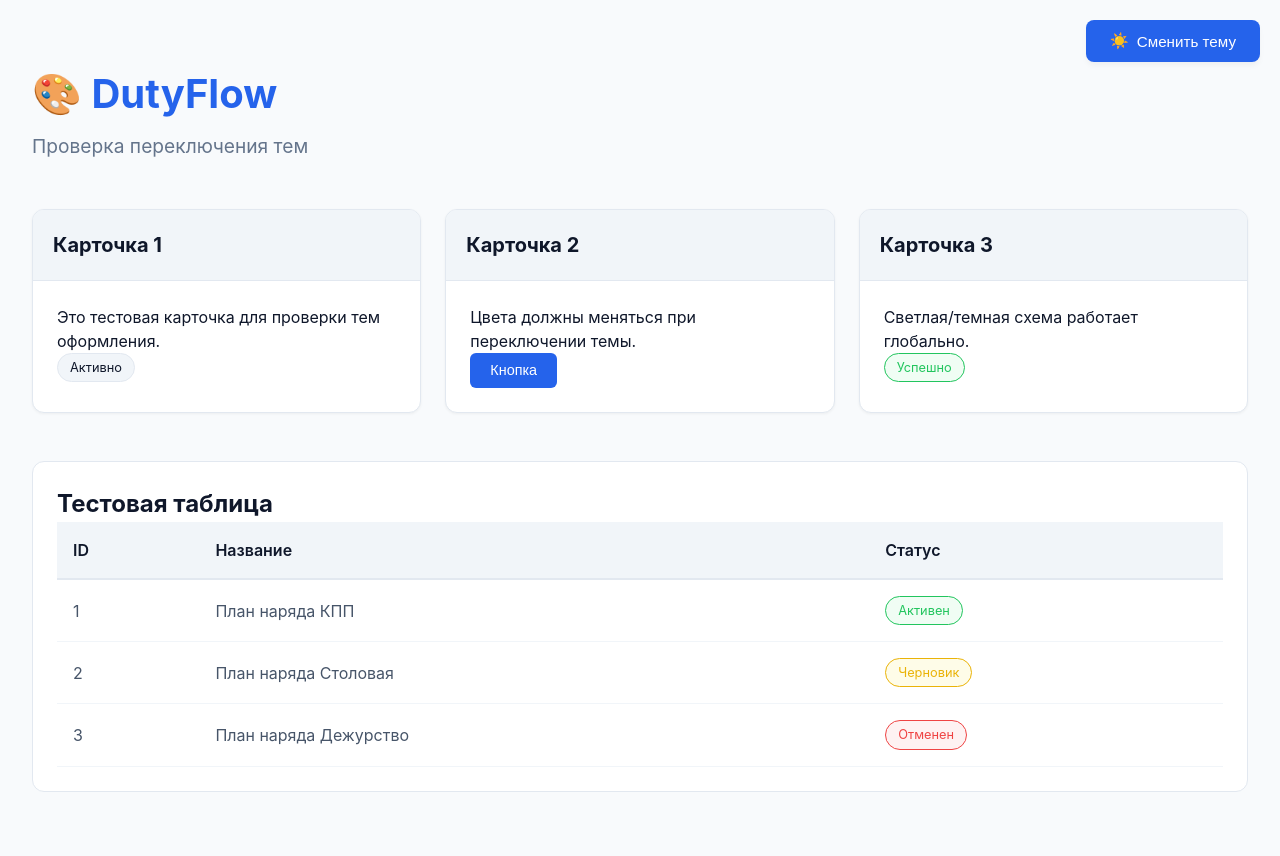
After one commit to m43381/duty_flow, a Django app: page / in a window 1280 px wide. The commit adds this page. Run offline with Django 5.2, Linux system fonts and the light colour scheme.

Commit message:
Создал страницу для проверки переключения светлой/темной темы, добавил иконку, изменил настройки

```diff
--- a/duty_flow/duty_flow/urls.py
+++ b/duty_flow/duty_flow/urls.py
@@ -1,22 +1,7 @@
-"""
-URL configuration for duty_flow project.
-
-The `urlpatterns` list routes URLs to views. For more information please see:
-    https://docs.djangoproject.com/en/6.0/topics/http/urls/
-Examples:
-Function views
-    1. Add an import:  from my_app import views
-    2. Add a URL to urlpatterns:  path('', views.home, name='home')
-Class-based views
-    1. Add an import:  from other_app.views import Home
-    2. Add a URL to urlpatterns:  path('', Home.as_view(), name='home')
-Including another URLconf
-    1. Import the include() function: from django.urls import include, path
-    2. Add a URL to urlpatterns:  path('blog/', include('blog.urls'))
-"""
 from django.contrib import admin
-from django.urls import path
+from django.urls import path, include
 
 urlpatterns = [
     path('admin/', admin.site.urls),
+    path('', include('frontend.urls')),
 ]
--- /dev/null
+++ b/duty_flow/frontend/urls.py
@@ -0,0 +1,9 @@
+from django.urls import path
+from . import views
+
+urlpatterns = [
+    path('', views.index, name='index'),
+    path('commandant/', views.commandant, name='commandant'),
+    path('faculty/', views.faculty, name='faculty'),
+    path('department/', views.department, name='department'),
+]
--- a/duty_flow/frontend/views.py
+++ b/duty_flow/frontend/views.py
@@ -1,3 +1,13 @@
 from django.shortcuts import render
 
-# Create your views here.
+def index(request):
+    return render(request, 'index.html')
+
+def commandant(request):
+    return render(request, 'cabinets/commandant.html')
+
+def faculty(request):
+    return render(request, 'cabinets/faculty.html')
+
+def department(request):
+    return render(request, 'cabinets/department.html')
--- /dev/null
+++ b/duty_flow/static/css/main.css
@@ -0,0 +1,179 @@
+/* ===== ГЛОБАЛЬНЫЕ СТИЛИ ===== */
+* {
+    margin: 0;
+    padding: 0;
+    box-sizing: border-box;
+}
+
+body {
+    font-family: -apple-system, BlinkMacSystemFont, 'Segoe UI', Roboto, sans-serif;
+    background: var(--bg-body);
+    color: var(--text);
+    line-height: 1.5;
+    transition: background-color 0.2s, color 0.2s;
+}
+
+.container {
+    max-width: 1280px;
+    margin: 0 auto;
+    padding: 2rem;
+}
+
+/* ===== КНОПКА ТЕМЫ ===== */
+.theme-toggle {
+    position: fixed;
+    top: 20px;
+    right: 20px;
+    display: flex;
+    align-items: center;
+    gap: 0.5rem;
+    padding: 0.75rem 1.5rem;
+    background: var(--primary);
+    color: white;
+    border: none;
+    border-radius: 0.5rem;
+    font-size: 0.95rem;
+    font-weight: 500;
+    cursor: pointer;
+    z-index: 1000;
+    box-shadow: var(--shadow-md);
+}
+
+.theme-toggle:hover {
+    background: var(--primary-dark);
+}
+
+.theme-icon-light {
+    display: var(--theme-icon-light);
+}
+
+.theme-icon-dark {
+    display: var(--theme-icon-dark);
+}
+
+/* ===== СТРАНИЦА ===== */
+.demo-page {
+    padding: 2rem 0;
+}
+
+.demo-page h1 {
+    font-size: 2.5rem;
+    color: var(--primary);
+    margin-bottom: 0.5rem;
+}
+
+.subtitle {
+    font-size: 1.2rem;
+    color: var(--text-muted);
+    margin-bottom: 3rem;
+}
+
+/* ===== КАРТОЧКИ ===== */
+.card-grid {
+    display: grid;
+    grid-template-columns: repeat(auto-fit, minmax(300px, 1fr));
+    gap: 1.5rem;
+    margin-bottom: 3rem;
+}
+
+.card {
+    background: var(--bg-card);
+    border: 1px solid var(--border);
+    border-radius: 0.75rem;
+    overflow: hidden;
+    box-shadow: var(--shadow);
+}
+
+.card-header {
+    padding: 1.25rem;
+    background: var(--bg-header);
+    border-bottom: 1px solid var(--border);
+}
+
+.card-header h2 {
+    margin: 0;
+    font-size: 1.25rem;
+    color: var(--text);
+}
+
+.card-body {
+    padding: 1.5rem;
+}
+
+/* ===== КНОПКИ ===== */
+.btn {
+    display: inline-block;
+    padding: 0.6rem 1.25rem;
+    background: var(--primary);
+    color: white;
+    border: none;
+    border-radius: 0.375rem;
+    font-size: 0.9rem;
+    cursor: pointer;
+}
+
+.btn:hover {
+    background: var(--primary-dark);
+}
+
+/* ===== БЕЙДЖИ ===== */
+.badge {
+    display: inline-block;
+    padding: 0.25rem 0.75rem;
+    background: var(--bg-hover);
+    border: 1px solid var(--border);
+    border-radius: 1rem;
+    font-size: 0.8rem;
+    color: var(--text);
+}
+
+.badge.success {
+    background: var(--success-bg);
+    border-color: var(--success);
+    color: var(--success);
+}
+
+.badge.warning {
+    background: var(--warning-bg);
+    border-color: var(--warning);
+    color: var(--warning);
+}
+
+.badge.danger {
+    background: var(--danger-bg);
+    border-color: var(--danger);
+    color: var(--danger);
+}
+
+/* ===== ТАБЛИЦА ===== */
+.table-container {
+    background: var(--bg-card);
+    border: 1px solid var(--border);
+    border-radius: 0.75rem;
+    padding: 1.5rem;
+    margin-top: 2rem;
+}
+
+.table {
+    width: 100%;
+    border-collapse: collapse;
+}
+
+.table th {
+    text-align: left;
+    padding: 1rem;
+    background: var(--bg-header);
+    border-bottom: 2px solid var(--border);
+    color: var(--text);
+    font-weight: 600;
+}
+
+.table td {
+    padding: 1rem;
+    border-bottom: 1px solid var(--border-light);
+    color: var(--text-light);
+}
+
+.table tr:hover td {
+    background: var(--bg-hover);
+}
--- a/duty_flow/static/css/themes/dark.css
+++ b/duty_flow/static/css/themes/dark.css
@@ -0,0 +1,31 @@
+:root {
+    --bg-body: #0f172a;
+    --bg-card: #1e293b;
+    --bg-hover: #334155;
+    --bg-header: #334155;
+
+    --text: #f1f5f9;
+    --text-light: #cbd5e1;
+    --text-muted: #94a3b8;
+
+    --border: #334155;
+    --border-light: #475569;
+
+    --primary: #3b82f6;
+    --primary-dark: #2563eb;
+    --primary-light: #60a5fa;
+    --primary-bg: #1e293b;
+
+    --success: #4ade80;
+    --success-bg: #1e293b;
+    --warning: #facc15;
+    --warning-bg: #1e293b;
+    --danger: #f87171;
+    --danger-bg: #1e293b;
+
+    --shadow: 0 1px 3px rgba(0,0,0,0.3);
+    --shadow-md: 0 4px 6px -1px rgba(0,0,0,0.3);
+
+    --theme-icon-light: none;
+    --theme-icon-dark: inline;
+}
--- a/duty_flow/static/css/themes/light.css
+++ b/duty_flow/static/css/themes/light.css
@@ -0,0 +1,31 @@
+:root {
+    --bg-body: #f8fafc;
+    --bg-card: #ffffff;
+    --bg-hover: #f1f5f9;
+    --bg-header: #f1f5f9;
+
+    --text: #0f172a;
+    --text-light: #475569;
+    --text-muted: #64748b;
+
+    --border: #e2e8f0;
+    --border-light: #f1f5f9;
+
+    --primary: #2563eb;
+    --primary-dark: #1d4ed8;
+    --primary-light: #60a5fa;
+    --primary-bg: #eff6ff;
+
+    --success: #22c55e;
+    --success-bg: #f0fdf4;
+    --warning: #eab308;
+    --warning-bg: #fefce8;
+    --danger: #ef4444;
+    --danger-bg: #fef2f2;
+
+    --shadow: 0 1px 3px rgba(0,0,0,0.05);
+    --shadow-md: 0 4px 6px -1px rgba(0,0,0,0.05);
+
+    --theme-icon-light: inline;
+    --theme-icon-dark: none;
+}
--- a/duty_flow/static/js/components/theme.js
+++ b/duty_flow/static/js/components/theme.js
@@ -0,0 +1,46 @@
+document.addEventListener('DOMContentLoaded', function() {
+    console.log('Theme.js loaded');
+
+    const lightTheme = document.getElementById('theme-light');
+    const darkTheme = document.getElementById('theme-dark');
+    const themeBtn = document.getElementById('themeBtn');
+
+    if (!lightTheme || !darkTheme) {
+        console.error('Theme CSS files not found!');
+        return;
+    }
+
+    // Функция установки темы
+    window.setTheme = function(theme) {
+        console.log('Setting theme to:', theme);
+
+        if (theme === 'dark') {
+            lightTheme.disabled = true;
+            darkTheme.disabled = false;
+            document.documentElement.setAttribute('data-theme', 'dark');
+            localStorage.setItem('dutyflow-theme', 'dark');
+        } else {
+            lightTheme.disabled = false;
+            darkTheme.disabled = true;
+            document.documentElement.setAttribute('data-theme', 'light');
+            localStorage.setItem('dutyflow-theme', 'light');
+        }
+    };
+
+    // Функция переключения темы
+    window.toggleTheme = function() {
+        const isDark = lightTheme.disabled === true;
+        window.setTheme(isDark ? 'light' : 'dark');
+    };
+
+    // Загружаем сохраненную тему
+    const savedTheme = localStorage.getItem('dutyflow-theme') || 'light';
+    window.setTheme(savedTheme);
+
+    // Обработчик кнопки
+    if (themeBtn) {
+        themeBtn.addEventListener('click', window.toggleTheme);
+    }
+
+    console.log('Theme manager ready');
+});
--- a/duty_flow/templates/base.html
+++ b/duty_flow/templates/base.html
@@ -1,35 +1,38 @@
+{% load static %}
 <!DOCTYPE html>
 <html lang="ru">
 <head>
     <meta charset="UTF-8">
     <meta name="viewport" content="width=device-width, initial-scale=1.0">
+
+    <!-- ИКОНКА САЙТА (favicon) -->
+    <link rel="icon" type="image/x-icon" href="{% static 'favicon.ico' %}">
+
     <title>{% block title %}DutyFlow{% endblock %}</title>
 
-    <!-- БАЗОВЫЕ СТИЛИ -->
-    <link rel="stylesheet" href="/static/css/base/reset.css">
-    <link rel="stylesheet" href="/static/css/base/vars.css">
+    <!-- ТЕМЫ -->
+    <link rel="stylesheet" href="{% static 'css/themes/light.css' %}" id="theme-light">
+    <link rel="stylesheet" href="{% static 'css/themes/dark.css' %}" id="theme-dark" disabled>
 
-    <!-- ТЕМЫ -->
-    <link rel="stylesheet" href="/static/css/themes/light.css" id="theme-light">
-    <link rel="stylesheet" href="/static/css/themes/dark.css" id="theme-dark" disabled>
-
-    <!-- СТИЛИ КОМПОНЕНТОВ -->
-    <link rel="stylesheet" href="/static/css/components/menu.css">
-    <link rel="stylesheet" href="/static/css/components/card.css">
-    <link rel="stylesheet" href="/static/css/components/table.css">
-    <link rel="stylesheet" href="/static/css/components/theme-btn.css">
-
-    <!-- СТИЛИ МАКЕТОВ -->
-    <link rel="stylesheet" href="/static/css/layouts/cabinet.css">
+    <!-- ОСНОВНЫЕ СТИЛИ -->
+    <link rel="stylesheet" href="{% static 'css/main.css' %}">
 
     {% block extra_css %}{% endblock %}
 </head>
 <body>
-    {% block content %}{% endblock %}
+    <!-- КНОПКА ТЕМЫ -->
+    <button class="theme-toggle" id="themeBtn">
+        <span class="theme-icon-light">☀️</span>
+        <span class="theme-icon-dark">🌙</span>
+        <span class="theme-text">Сменить тему</span>
+    </button>
 
-    <!-- БАЗОВЫЕ СКРИПТЫ -->
-    <script src="/static/js/components/theme.js"></script>
-    <script src="/static/js/components/menu.js"></script>
+    <main class="container">
+        {% block content %}{% endblock %}
+    </main>
+
+    <!-- СКРИПТ ТЕМЫ -->
+    <script src="{% static 'js/components/theme.js' %}"></script>
     {% block extra_js %}{% endblock %}
 </body>
 </html>
--- /dev/null
+++ b/duty_flow/templates/index.html
@@ -0,0 +1,72 @@
+{% extends 'base.html' %}
+
+{% block title %}DutyFlow - Проверка тем{% endblock %}
+
+{% block content %}
+<div class="demo-page">
+    <h1>🎨 DutyFlow</h1>
+    <p class="subtitle">Проверка переключения тем</p>
+
+    <div class="card-grid">
+        <div class="card">
+            <div class="card-header">
+                <h2>Карточка 1</h2>
+            </div>
+            <div class="card-body">
+                <p>Это тестовая карточка для проверки тем оформления.</p>
+                <span class="badge">Активно</span>
+            </div>
+        </div>
+
+        <div class="card">
+            <div class="card-header">
+                <h2>Карточка 2</h2>
+            </div>
+            <div class="card-body">
+                <p>Цвета должны меняться при переключении темы.</p>
+                <button class="btn">Кнопка</button>
+            </div>
+        </div>
+
+        <div class="card">
+            <div class="card-header">
+                <h2>Карточка 3</h2>
+            </div>
+            <div class="card-body">
+                <p>Светлая/темная схема работает глобально.</p>
+                <span class="badge success">Успешно</span>
+            </div>
+        </div>
+    </div>
+
+    <div class="table-container">
+        <h2>Тестовая таблица</h2>
+        <table class="table">
+            <thead>
+                <tr>
+                    <th>ID</th>
+                    <th>Название</th>
+                    <th>Статус</th>
+                </tr>
+            </thead>
+            <tbody>
+                <tr>
+                    <td>1</td>
+                    <td>План наряда КПП</td>
+                    <td><span class="badge success">Активен</span></td>
+                </tr>
+                <tr>
+                    <td>2</td>
+                    <td>План наряда Столовая</td>
+                    <td><span class="badge warning">Черновик</span></td>
+                </tr>
+                <tr>
+                    <td>3</td>
+                    <td>План наряда Дежурство</td>
+                    <td><span class="badge danger">Отменен</span></td>
+                </tr>
+            </tbody>
+        </table>
+    </div>
+</div>
+{% endblock %}
```
Also changed, not shown: duty_flow/duty_flow/settings.py (+5 -2 lines), duty_flow/static/favicon.ico (added).
